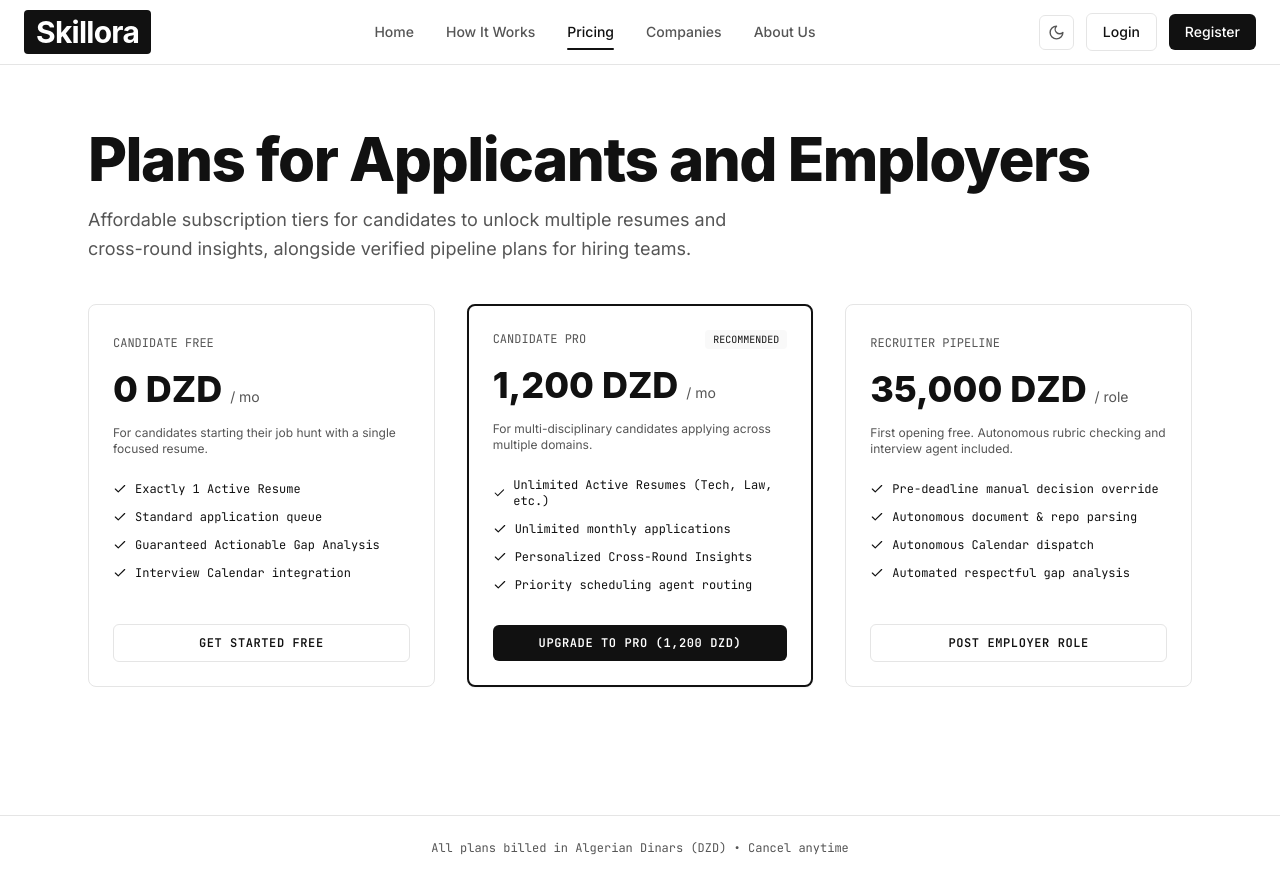
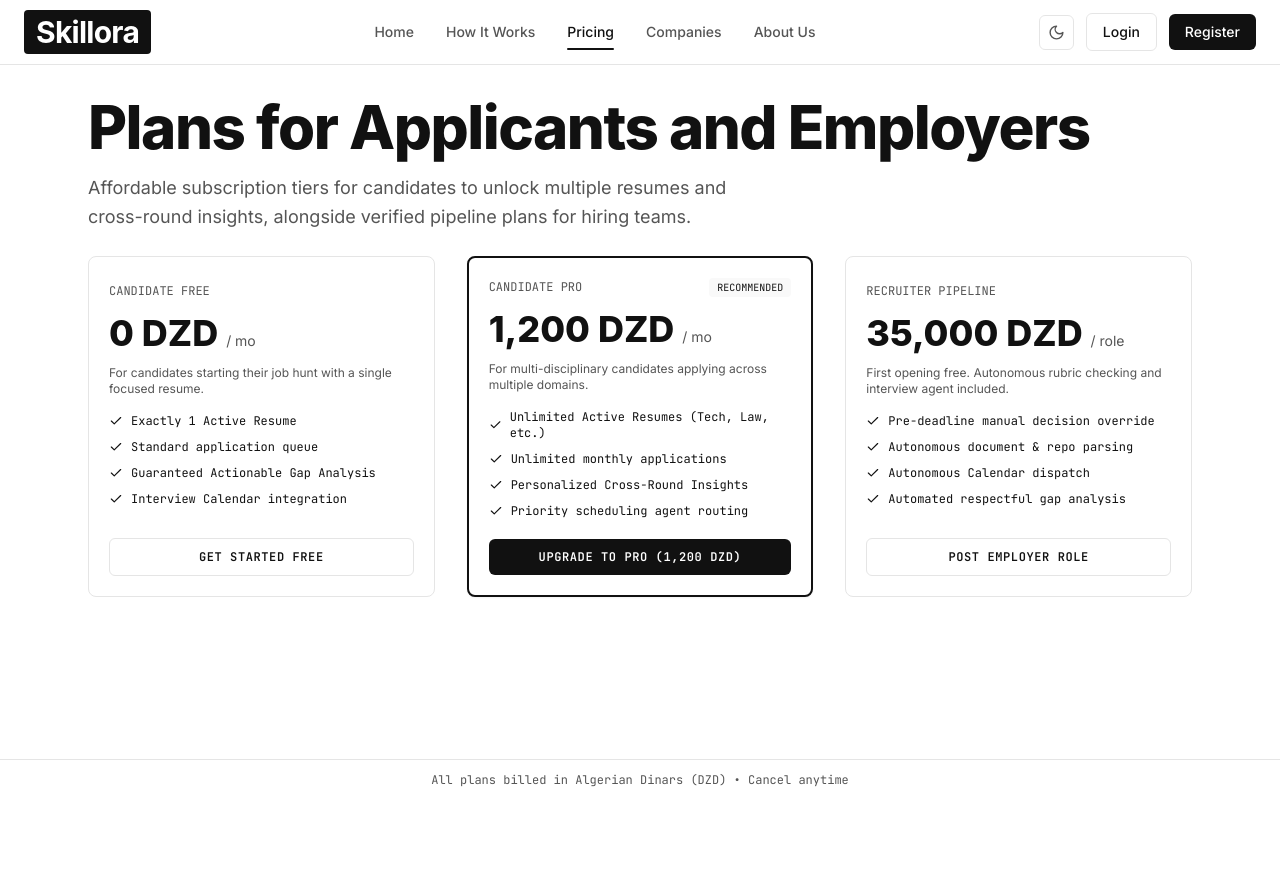
Before and after one commit to abderrahmenex86/Skillora, a React (Vite) app in the folder frontend/: page /pricing in a window 1280 px wide. After the commit the page ends 800 px from the top, so only its background shows below. Built offline with nearby package versions, Linux system fonts and the light colour scheme; a web font is replaced by a local one.

Commit message:
[STYLE] Compact guest pages on short viewports

```diff
--- a/frontend/src/App.tsx
+++ b/frontend/src/App.tsx
@@ -132,7 +132,7 @@ export default function App() {
     return (
         <QueryClientProvider client={queryClient}>
             <Router>
-                <div className='min-h-screen flex flex-col bg-(--bg-canvas) text-(--text-main)'>
+                <div className='min-h-dvh flex flex-col bg-(--bg-canvas) text-(--text-main)'>
                     <Navbar />
                     <PageTransition>
                         <Routes>
--- a/frontend/src/index.css
+++ b/frontend/src/index.css
@@ -1,4 +1,6 @@
 @import 'tailwindcss';
+
+@custom-variant tall (@media (min-height: 900px));
 
 @theme {
     --font-grotesque:
--- a/frontend/src/views/guest/AboutView.tsx
+++ b/frontend/src/views/guest/AboutView.tsx
@@ -1,12 +1,12 @@
 export default function AboutView() {
     return (
         <div className='flex-1 flex flex-col justify-between'>
-            <main className='max-w-4xl mx-auto px-6 py-16 w-full'>
-                <h1 className='font-grotesque font-extrabold text-5xl sm:text-6xl text-(--text-main) tracking-tight mb-8'>
+            <main className='max-w-4xl mx-auto px-6 py-12 tall:py-16 w-full'>
+                <h1 className='font-grotesque font-extrabold text-5xl sm:text-6xl text-(--text-main) tracking-tight mb-6 tall:mb-8'>
                     Why Skillora Exists
                 </h1>
 
-                <div className='space-y-6 text-base text-(--text-sub) leading-relaxed font-sans'>
+                <div className='space-y-5 tall:space-y-6 text-base text-(--text-sub) leading-relaxed font-sans'>
                     <p>
                         Every year, thousands of qualified graduates and
                         specialists apply to technical, legal, and corporate
@@ -33,12 +33,12 @@ export default function AboutView() {
                     </p>
                 </div>
 
-                <div className='mt-12 pt-8 border-t border-(--border-line) font-mono text-xs text-(--text-sub)'>
+                <div className='mt-10 pt-6 tall:mt-12 tall:pt-8 border-t border-(--border-line) font-mono text-xs text-(--text-sub)'>
                     Skillora Collective • Algiers, Algeria • 2026
                 </div>
             </main>
 
-            <footer className='border-t border-(--border-line) py-6 px-6 text-xs font-mono text-(--text-sub) max-w-7xl mx-auto w-full text-center'>
+            <footer className='border-t border-(--border-line) py-4 tall:py-6 px-6 text-xs font-mono text-(--text-sub) max-w-7xl mx-auto w-full text-center'>
                 Deterministic Hiring Protocol for North Africa
             </footer>
         </div>
--- a/frontend/src/views/guest/PricingView.tsx
+++ b/frontend/src/views/guest/PricingView.tsx
@@ -35,11 +35,11 @@ export default function PricingView() {
 
     return (
         <div className='flex-1 flex flex-col justify-between'>
-            <main className='max-w-6xl mx-auto px-6 py-16 w-full'>
+            <main className='max-w-6xl mx-auto px-6 pt-8 pb-4 tall:py-16 w-full'>
                 <h1 className='font-grotesque font-extrabold text-5xl sm:text-6xl text-(--text-main) tracking-tight mb-4'>
                     Plans for Applicants and Employers
                 </h1>
-                <p className='text-lg text-(--text-sub) max-w-2xl leading-relaxed mb-10'>
+                <p className='text-lg text-(--text-sub) max-w-2xl leading-relaxed mb-6 tall:mb-10'>
                     Affordable subscription tiers for candidates to unlock
                     multiple resumes and cross-round insights, alongside
                     verified pipeline plans for hiring teams.
@@ -51,24 +51,24 @@ export default function PricingView() {
                     </div>
                 )}
 
-                <div className='grid grid-cols-1 md:grid-cols-3 gap-8 mb-16'>
+                <div className='grid grid-cols-1 md:grid-cols-3 gap-8 mb-6 tall:mb-16'>
                     {/* Candidate Free */}
-                    <div className='border border-(--border-line) rounded-lg p-6 bg-(--bg-canvas) flex flex-col justify-between'>
+                    <div className='border border-(--border-line) rounded-lg p-5 tall:p-6 bg-(--bg-canvas) flex flex-col justify-between'>
                         <div>
                             <span className='font-mono text-xs text-(--text-sub) uppercase'>
                                 Candidate Free
                             </span>
-                            <div className='font-grotesque font-extrabold text-4xl text-(--text-main) my-4'>
+                            <div className='font-grotesque font-extrabold text-4xl text-(--text-main) my-3 tall:my-4'>
                                 0 DZD{' '}
                                 <span className='text-sm font-sans font-normal text-(--text-sub)'>
                                     / mo
                                 </span>
                             </div>
-                            <p className='text-xs text-(--text-sub) mb-6'>
+                            <p className='text-xs text-(--text-sub) mb-4 tall:mb-6'>
                                 For candidates starting their job hunt with a
                                 single focused resume.
                             </p>
-                            <ul className='space-y-3 text-xs text-(--text-main) font-mono mb-8'>
+                            <ul className='space-y-2.5 tall:space-y-3 text-xs text-(--text-main) font-mono mb-5 tall:mb-8'>
                                 <li className='flex items-center gap-2'>
                                     <Check size={14} /> Exactly 1 Active Resume
                                 </li>
@@ -99,7 +99,7 @@ export default function PricingView() {
                     </div>
 
                     {/* Candidate Pro */}
-                    <div className='border-2 border-(--text-main) rounded-lg p-6 bg-(--bg-canvas) flex flex-col justify-between shadow-xs'>
+                    <div className='border-2 border-(--text-main) rounded-lg p-5 tall:p-6 bg-(--bg-canvas) flex flex-col justify-between shadow-xs'>
                         <div>
                             <div className='flex justify-between items-center'>
                                 <span className='font-mono text-xs text-(--text-sub) uppercase'>
@@ -109,17 +109,17 @@ export default function PricingView() {
                                     RECOMMENDED
                                 </span>
                             </div>
-                            <div className='font-grotesque font-extrabold text-4xl text-(--text-main) my-4'>
+                            <div className='font-grotesque font-extrabold text-4xl text-(--text-main) my-3 tall:my-4'>
                                 1,200 DZD{' '}
                                 <span className='text-sm font-sans font-normal text-(--text-sub)'>
                                     / mo
                                 </span>
                             </div>
-                            <p className='text-xs text-(--text-sub) mb-6'>
+                            <p className='text-xs text-(--text-sub) mb-4 tall:mb-6'>
                                 For multi-disciplinary candidates applying
                                 across multiple domains.
                             </p>
-                            <ul className='space-y-3 text-xs text-(--text-main) font-mono mb-8'>
+                            <ul className='space-y-2.5 tall:space-y-3 text-xs text-(--text-main) font-mono mb-5 tall:mb-8'>
                                 <li className='flex items-center gap-2'>
                                     <Check size={14} /> Unlimited Active
                                     Resumes (Tech, Law, etc.)
@@ -156,22 +156,22 @@ export default function PricingView() {
                     </div>
 
                     {/* Recruiter Pipeline */}
-                    <div className='border border-(--border-line) rounded-lg p-6 bg-(--bg-canvas) flex flex-col justify-between'>
+                    <div className='border border-(--border-line) rounded-lg p-5 tall:p-6 bg-(--bg-canvas) flex flex-col justify-between'>
                         <div>
                             <span className='font-mono text-xs text-(--text-sub) uppercase'>
                                 Recruiter Pipeline
                             </span>
-                            <div className='font-grotesque font-extrabold text-4xl text-(--text-main) my-4'>
+                            <div className='font-grotesque font-extrabold text-4xl text-(--text-main) my-3 tall:my-4'>
                                 35,000 DZD{' '}
                                 <span className='text-sm font-sans font-normal text-(--text-sub)'>
                                     / role
                                 </span>
                             </div>
-                            <p className='text-xs text-(--text-sub) mb-6'>
+                            <p className='text-xs text-(--text-sub) mb-4 tall:mb-6'>
                                 First opening free. Autonomous rubric checking
                                 and interview agent included.
                             </p>
-                            <ul className='space-y-3 text-xs text-(--text-main) font-mono mb-8'>
+                            <ul className='space-y-2.5 tall:space-y-3 text-xs text-(--text-main) font-mono mb-5 tall:mb-8'>
                                 <li className='flex items-center gap-2'>
                                     <Check size={14} /> Pre-deadline manual
                                     decision override
@@ -199,7 +199,7 @@ export default function PricingView() {
                 </div>
             </main>
 
-            <footer className='border-t border-(--border-line) py-6 px-6 text-xs font-mono text-(--text-sub) max-w-7xl mx-auto w-full text-center'>
+            <footer className='border-t border-(--border-line) py-3 tall:py-6 px-6 text-xs font-mono text-(--text-sub) max-w-7xl mx-auto w-full text-center'>
                 All plans billed in Algerian Dinars (DZD) • Cancel anytime
             </footer>
         </div>
```
Also changed, not shown: frontend/src/views/guest/CompaniesView.tsx (+11 -11 lines).
